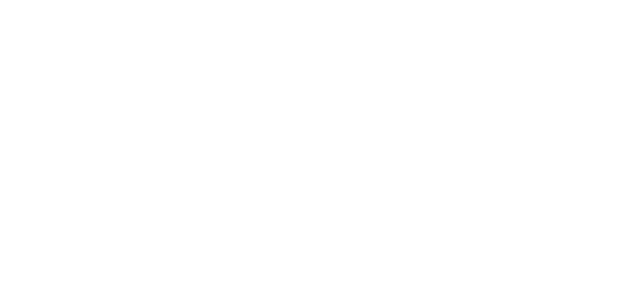
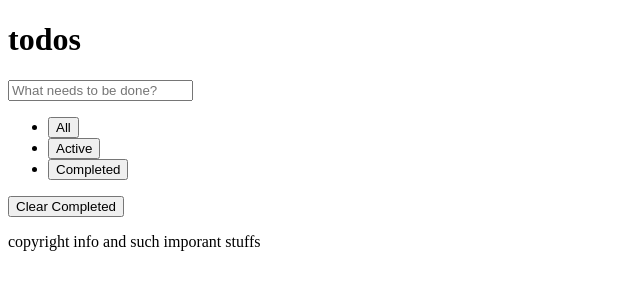
Before and after one commit to ahallerod/todoapp, a plain HTML site: page index.html in a window 1280 px wide. Shown: the whole page, without its empty margins (0-640 px from the left). Drawn offline with Linux system fonts and the light colour scheme.

Commit message:
html structure

```diff
--- a/index.html
+++ b/index.html
@@ -5,17 +5,37 @@
     <meta name="viewport" content="width=device-width, initial-scale=1.0">
     <link rel="stylesheet" href="style.css">
     <script src="script.js"></script>
-    <title>Document</title>
+    <title>Todo App</title>
 </head>
 <body>
     <header>
-
+        <h1>todos</h1>
     </header>
-    <body>
-
-    </body>
+    <main>
+        <div class="input">
+            <input class="new-item" placeholder="What needs to be done?">
+        </div>
+        <ul class="list">
+            <template id="template-item">
+                <li class="todo-item">
+                    <input type="checkbox" class="todo-checkbox">
+                    <span class="todo-text"></span>
+                    <button class="todo-delete">Delete</button>
+                </li>
+            </template>
+        </ul>
+        <div class="actions">
+            <span class="counter"></span>
+            <ul class="filter">
+                <li><button>All</button></li>
+                <li><button>Active</button></li>
+                <li><button>Completed</button></li>
+            </ul>
+            <button class="clear-completed">Clear Completed</button>
+        </div>
+    </main>
     <footer>
-
+        <p>copyright info and such imporant stuffs</p>
     </footer>
 </body>
 </html>
```
Also changed, not shown: 1 other file.
